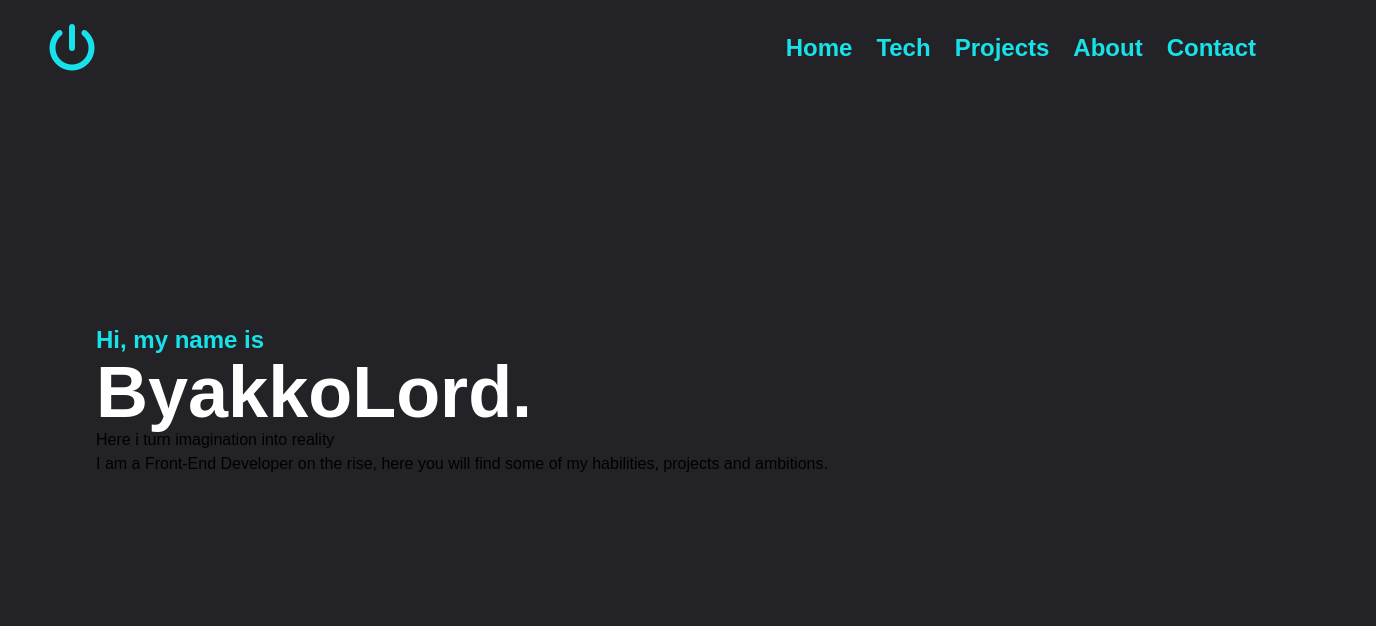
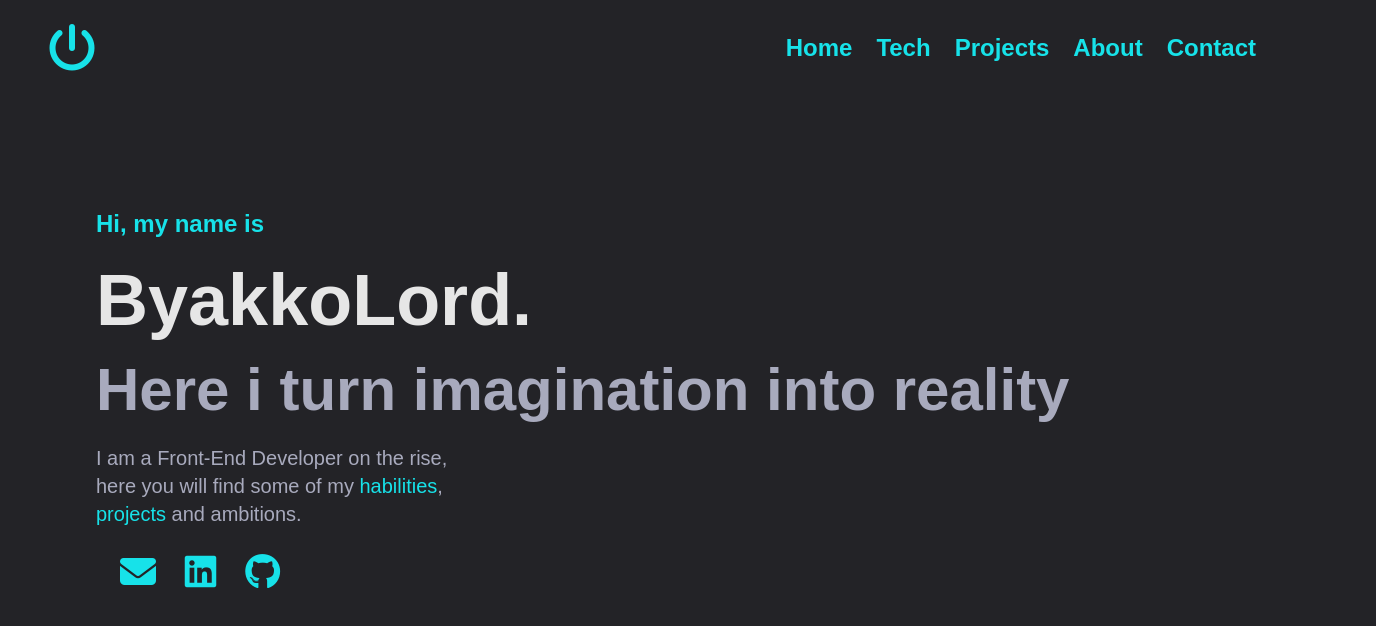
Before and after one commit to ByakkoLord/MyPortfolio, a React (Create React App) app: page / in a window 1280 px wide. Shown: the top 626 px of the page, 1376 px wide, since content can reach past the window. Built offline with nearby package versions, Linux system fonts and the light colour scheme.

Commit message:
Finished Home

```diff
--- a/src/App.js
+++ b/src/App.js
@@ -6,16 +6,26 @@ function App() {
       document.title = 'MyPortfolio'
     })
   return (
-    <div className="App">
+    <div className="App overflow-x-hidden">
       <Header/>
 
       <section id='Home' className='flex justify-center items-start ml-24 flex-col w-full h-screen'>
-        <h3 className='primaryColor text-2xl font-extrabold'>Hi, my name is</h3>
-        <h1 className='text-white text-7xl font-extrabold'>ByakkoLord.</h1>
-        <h2 className=''>Here i turn imagination into reality</h2>
-        <p>I am a Front-End Developer on the rise, here you will find some of my habilities, projects and ambitions.</p>
+        <h3 className='primaryColor text-2xl font-extrabold mb-6'>Hi, my name is</h3>
+        <h1 className='textColor2 text-7xl font-extrabold mb-6'>ByakkoLord.</h1>
+        <h2 className='textColor1 text-6xl font-extrabold mb-6'>Here i turn imagination into reality</h2>
+        <p className='textColor1 w-96 text-xl font-medium mb-6'>I am a Front-End Developer on the rise, here you will find some of my <span className='primaryColor'>habilities</span>, <span className='primaryColor'>projects</span> and ambitions.</p>
+        <article id='SocialMedias' className='flex justify-between w-40 ml-6'>
+        <i className="fa-solid fa-envelope primaryColor text-4xl hover:cursor-pointer hover:scale-110 transition-all"/>
+        <i className="fa-brands fa-linkedin primaryColor text-4xl hover:cursor-pointer hover:scale-110 transition-all"/>
+        <i className="fa-brands fa-github primaryColor text-4xl hover:cursor-pointer hover:scale-110 transition-all"/>
+        </article>
+      </section>
+
+      <section id='Tecnologies'>
+
       </section>
     </div>
+
   );
 }
 
--- a/src/components/Header.js
+++ b/src/components/Header.js
@@ -1,7 +1,7 @@
 function Header() {
     return (
         <section className='flex fixed bg-transparent justify-between w-full h-24 items-center'>
-            <div className="flex w-full"><i id="logo_icon" class="fa-solid fa-power-off primaryColor text-5xl ml-12"/></div>
+            <div className="flex w-full"><i id="logo_icon" className="fa-solid fa-power-off primaryColor text-5xl ml-12"/></div>
             <nav className="flex w-full justify-end">
                 <ul className="flex justify-between primaryColor text-2xl font-extrabold">
                     <li className="pr-6">Home</li>
--- a/src/index.css
+++ b/src/index.css
@@ -16,4 +16,13 @@
   .primaryColor{
     color: #17e2e9;
   }
+  .secondaryColor{
+    color: #da5838;
+  }
+  .textColor1{
+    color: #a8aabd;
+  }
+  .textColor2{
+    color: #e6e6e6;
+  }
 }
```
